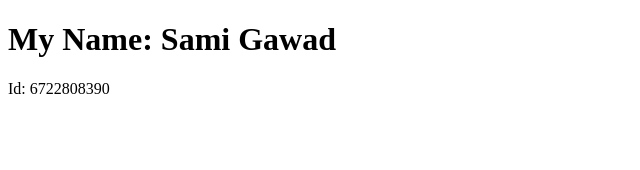
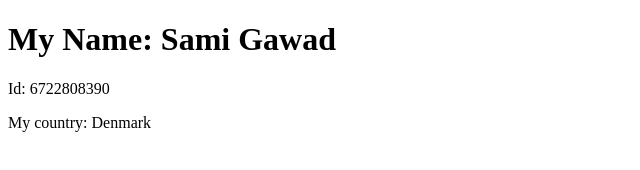
Before and after one commit to SamiTU24/DES424_6722808390, a plain HTML site: page index.html in a window 1280 px wide. Shown: the whole page, without its empty margins (0-640 px from the left). Drawn offline with Linux system fonts and the light colour scheme.

Commit message:
Update index.html

```diff
--- a/index.html
+++ b/index.html
@@ -3,5 +3,6 @@
     <body>
     	<h1>My Name: Sami Gawad</h1>
         <p>Id: 6722808390</p>
+        <p>My country: Denmark</p>
     </body>
 </html>
```
